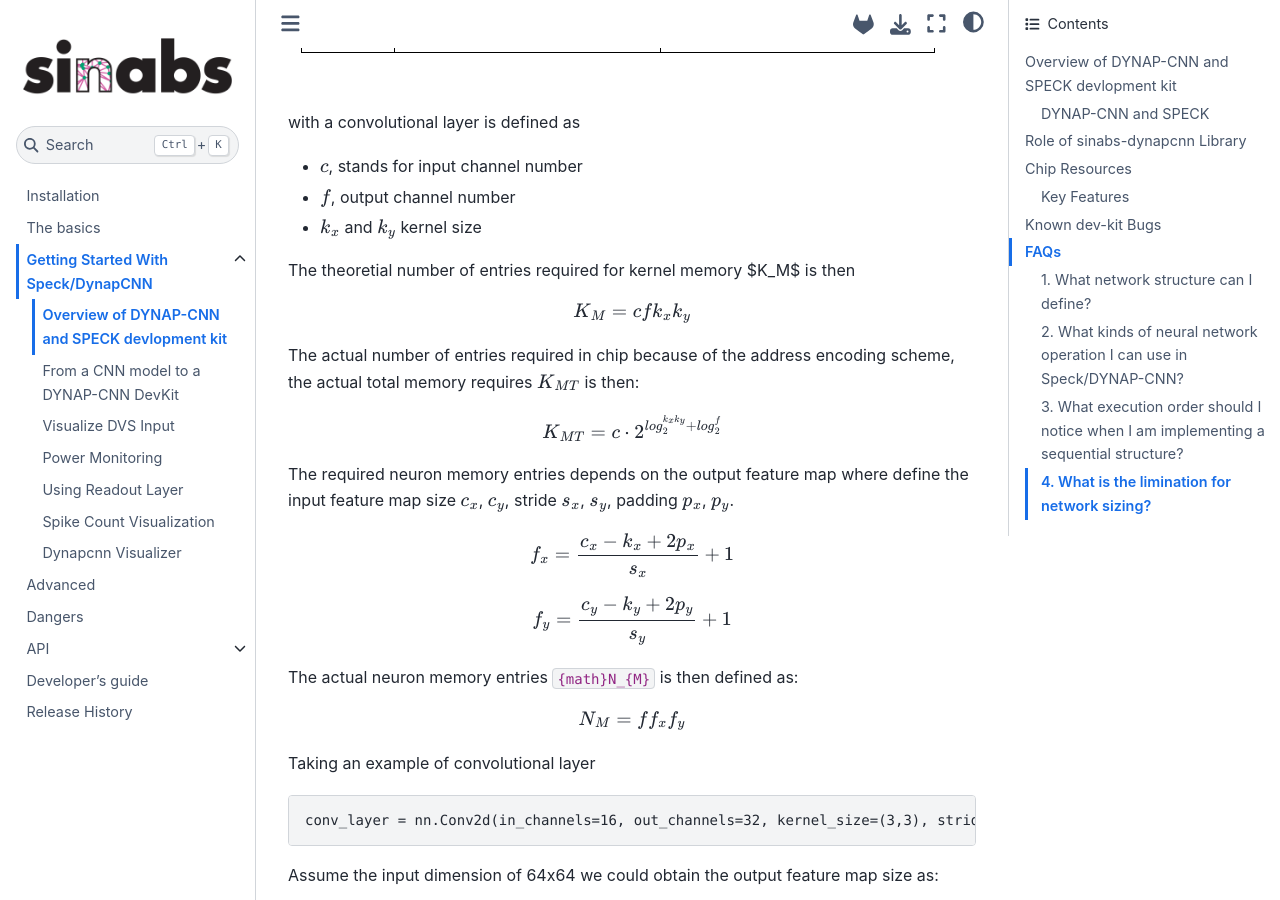
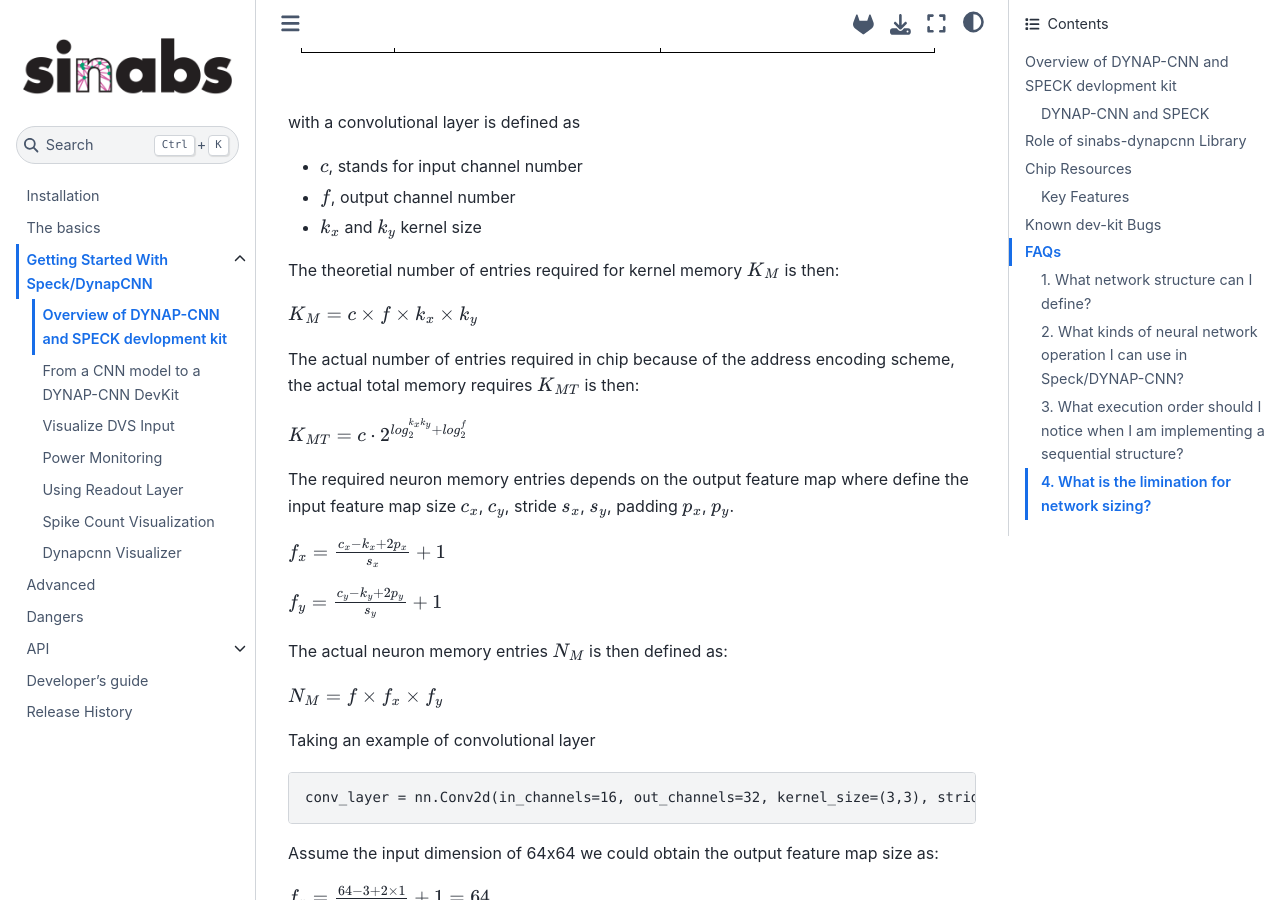
Before and after one commit to synsense/sinabs, a Sphinx documentation site: the page built from docs/source/notebooks/Overview.md, in a window 1280 px wide and 900 px high, scrolled down 5106 px. Built offline with Sphinx 7.4.7 and the Sphinx Book theme 1.1.4, drawn with Linux system fonts in a browser that asks for light colours; the version number could not be read and is left out.

Commit message:
replace all math equation

```diff
--- a/docs/source/notebooks/Overview.md
+++ b/docs/source/notebooks/Overview.md
@@ -110,22 +110,23 @@ with a convolutional layer is defined as
 * {math}`f`, output channel number
 * {math}`k_x` and {math}`k_y` kernel size
 
-The theoretial number of entries required for kernel memory $K_M$ is then
+The theoretial number of entries required for kernel memory {math}`K_M` is then:
 
-$$K_M = cfk_{x}k_{y}$$
+{math}`K_M = c \times f \times k_{x} \times k_{y}`
 
 The actual number of entries required in chip because of the address encoding scheme, the actual total memory requires {math}`K_{MT}` is then:
 
-$$K_{MT}=c \cdot 2^{log_{2}^{k_{x}k_{y}} + log_{2}^{f}}$$
+{math}`K_{MT}=c \cdot 2^{log_{2}^{k_{x}k_{y}} + log_{2}^{f}}`
 
 The required neuron memory entries depends on the output feature map where define the input feature map size {math}`c_{x}`, {math}`c_{y}`, stride {math}`s_{x}`, {math}`s_{y}`, padding {math}`p_{x}`, {math}`p_{y}`.
 
-$$f_x = \frac{c_{x}-k_{x}+2p_{x}}{s_{x}} + 1$$
-$$f_y = \frac{c_{y}-k_{y}+2p_{y}}{s_{y}} + 1$$
+{math}`f_x = \frac{c_{x}-k_{x}+2p_{x}}{s_{x}} + 1`
 
-The actual neuron memory entries `{math}N_{M}` is then defined as:
+{math}`f_y = \frac{c_{y}-k_{y}+2p_{y}}{s_{y}} + 1`
 
-$$N_{M} = ff_{x}f_{y}$$
+The actual neuron memory entries {math}`N_{M}` is then defined as:
+
+{math}`N_{M} = f \times f_{x} \times f_{y}`
 
 
 Taking an example of convolutional layer
```
Also changed, not shown: other parts of docs/source/notebooks/Overview.md (+4 -4 lines).
